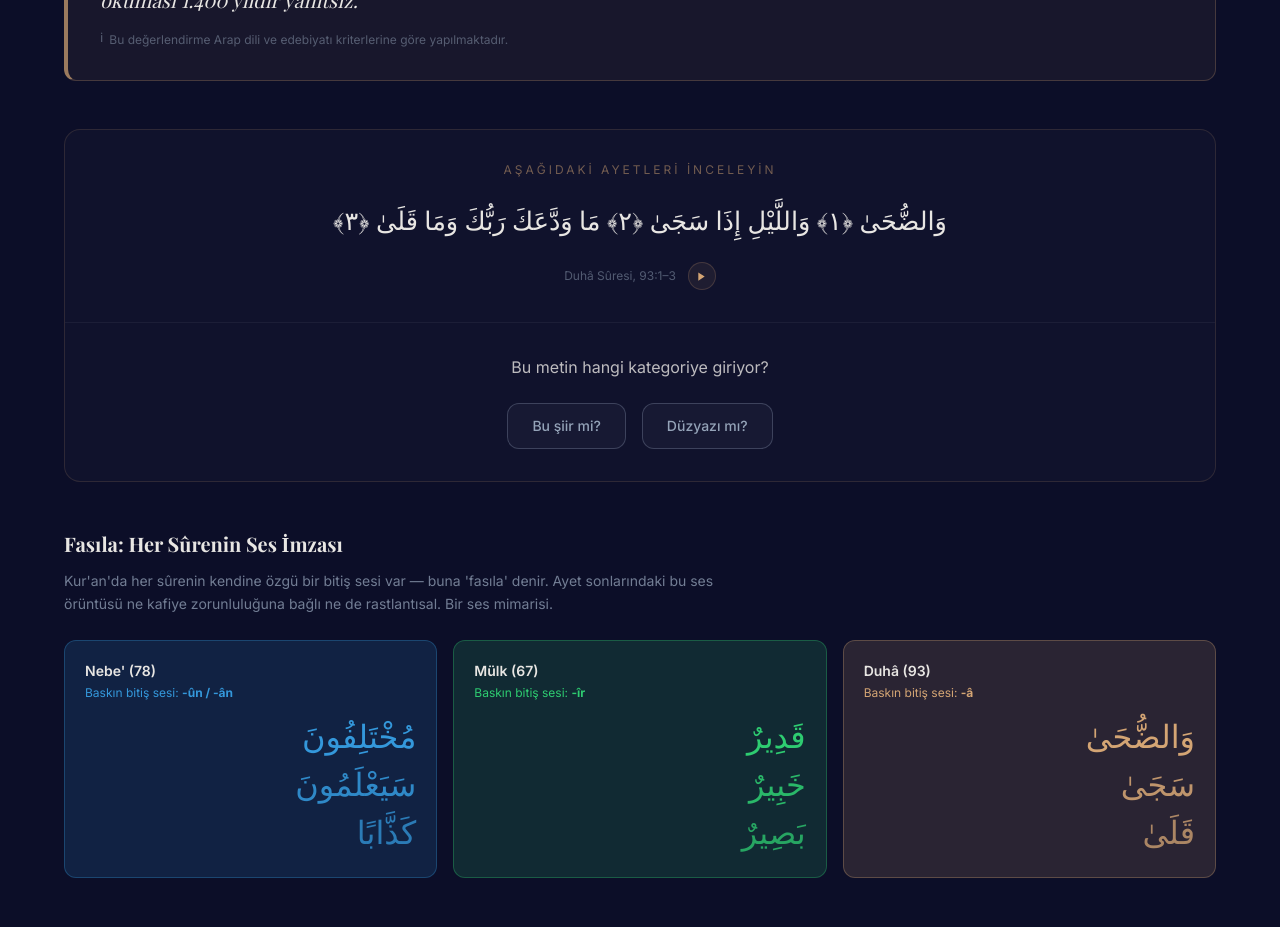
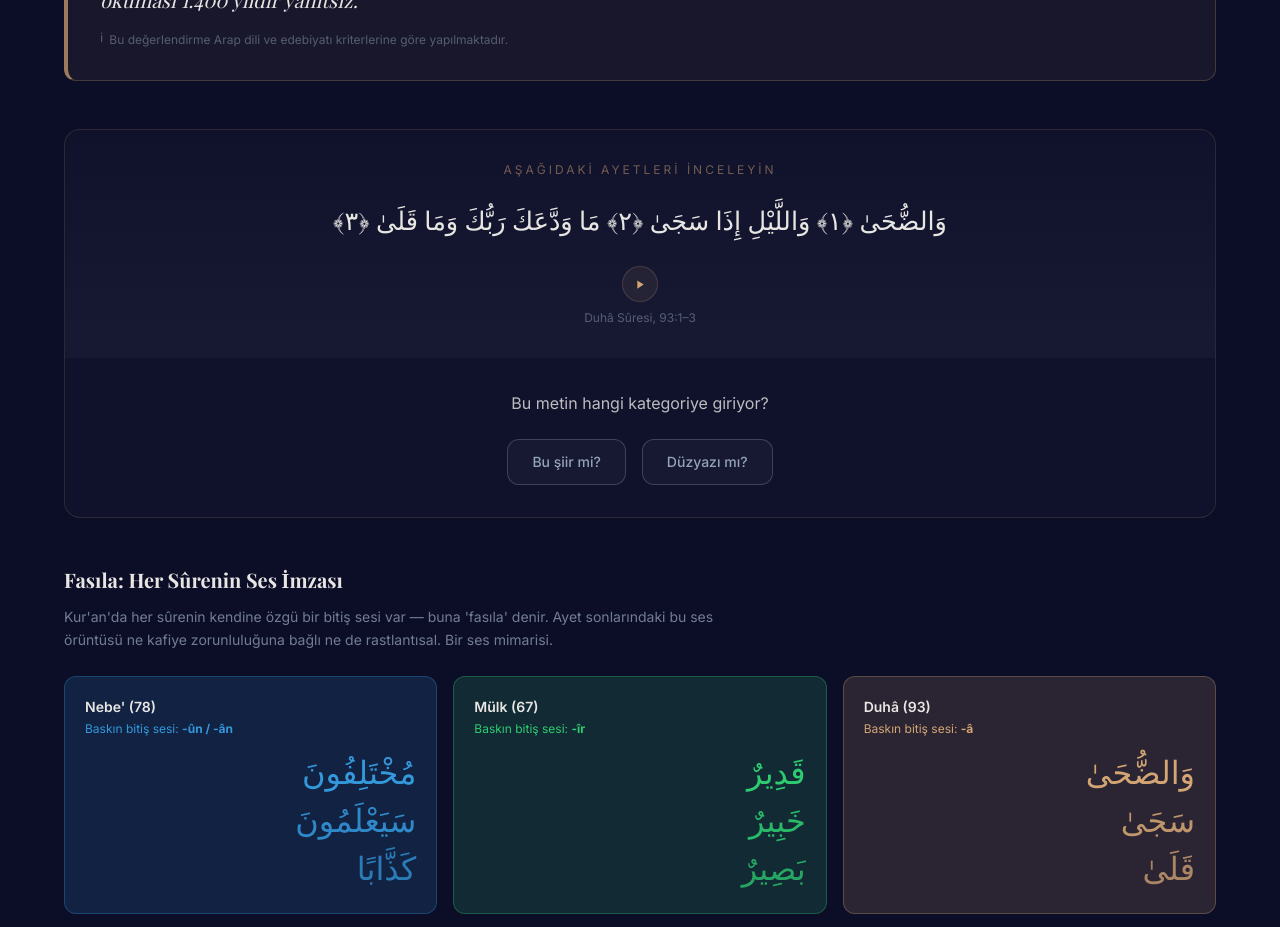
Before and after one commit to serdarbozoglan/qurancodex, a React (Vite) app: page / in a window 1280 px wide. Shown: the part 4180-5107 px from the top of the page. Built offline with nearby package versions, Linux system fonts and the light colour scheme; a web font is replaced by a local one.

Commit message:
style: center play button between verse and reference, soften divider

```diff
--- a/src/sections/ImpossibleRhythm.jsx
+++ b/src/sections/ImpossibleRhythm.jsx
@@ -275,22 +275,20 @@ export default function ImpossibleRhythm() {
         <div className="rounded-2xl overflow-hidden" style={{ border: '1px solid rgba(212,165,116,0.15)', background: 'rgba(255,255,255,0.02)' }}>
 
           {/* Verse display */}
-          <div className="p-6 md:p-8 border-b border-white/5 text-center">
+          <div className="p-6 md:p-8 text-center" style={{ borderBottom: '1px solid transparent', backgroundImage: 'linear-gradient(to bottom, transparent, rgba(255,255,255,0.03) 100%)', paddingBottom: '2rem' }}>
             <p className="text-gold/50 text-xs font-body uppercase tracking-[0.25em] mb-4">
               {language === 'tr' ? 'Aşağıdaki ayetleri inceleyin' : 'Examine the verses below'}
             </p>
             <p dir="rtl" style={{ fontFamily: "'KFGQPC', 'Amiri Quran', serif", fontSize: '1.6rem', lineHeight: 2.2, color: '#e8e6e3' }}>
               وَالضُّحَىٰ ﴿١﴾ وَاللَّيْلِ إِذَا سَجَىٰ ﴿٢﴾ مَا وَدَّعَكَ رَبُّكَ وَمَا قَلَىٰ ﴿٣﴾
             </p>
-            <div className="flex items-center justify-center gap-3 mt-3">
-              <p className="text-silver/50 text-xs font-body">
-                {language === 'tr' ? 'Duhâ Sûresi, 93:1–3' : 'Ad-Duha, 93:1–3'}
-              </p>
+            {/* Play button centered, then reference below */}
+            <div className="flex justify-center mt-4 mb-2">
               <button
                 onClick={!duhaFailed ? toggleDuha : undefined}
                 disabled={duhaFailed}
                 style={{
-                  width: '28px', height: '28px', borderRadius: '50%', flexShrink: 0,
+                  width: '36px', height: '36px', borderRadius: '50%', flexShrink: 0,
                   background: duhaFailed ? 'rgba(100,116,139,0.08)' : duhaPlaying ? 'rgba(212,165,116,0.22)' : 'rgba(212,165,116,0.08)',
                   border: `1px solid ${duhaFailed ? 'rgba(100,116,139,0.2)' : duhaPlaying ? 'rgba(200,185,165,0.72)' : 'rgba(212,165,116,0.2)'}`,
                   color: duhaFailed ? '#475569' : '#d4a574',
@@ -303,6 +301,9 @@ export default function ImpossibleRhythm() {
                 {duhaPlaying ? <PauseIcon /> : <PlayIcon />}
               </button>
             </div>
+            <p className="text-silver/50 text-xs font-body">
+              {language === 'tr' ? 'Duhâ Sûresi, 93:1–3' : 'Ad-Duha, 93:1–3'}
+            </p>
           </div>
 
           {/* Steps */}
```
